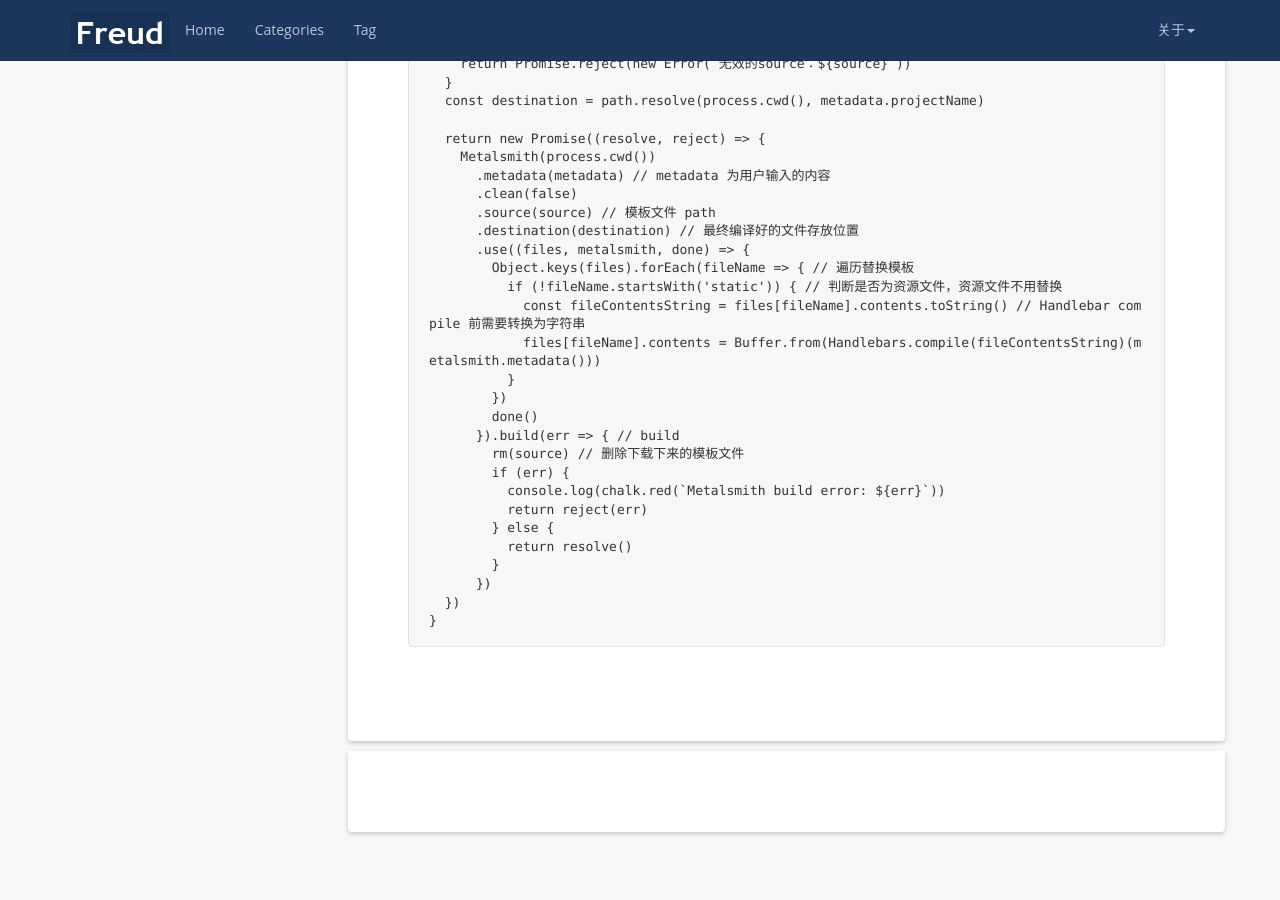
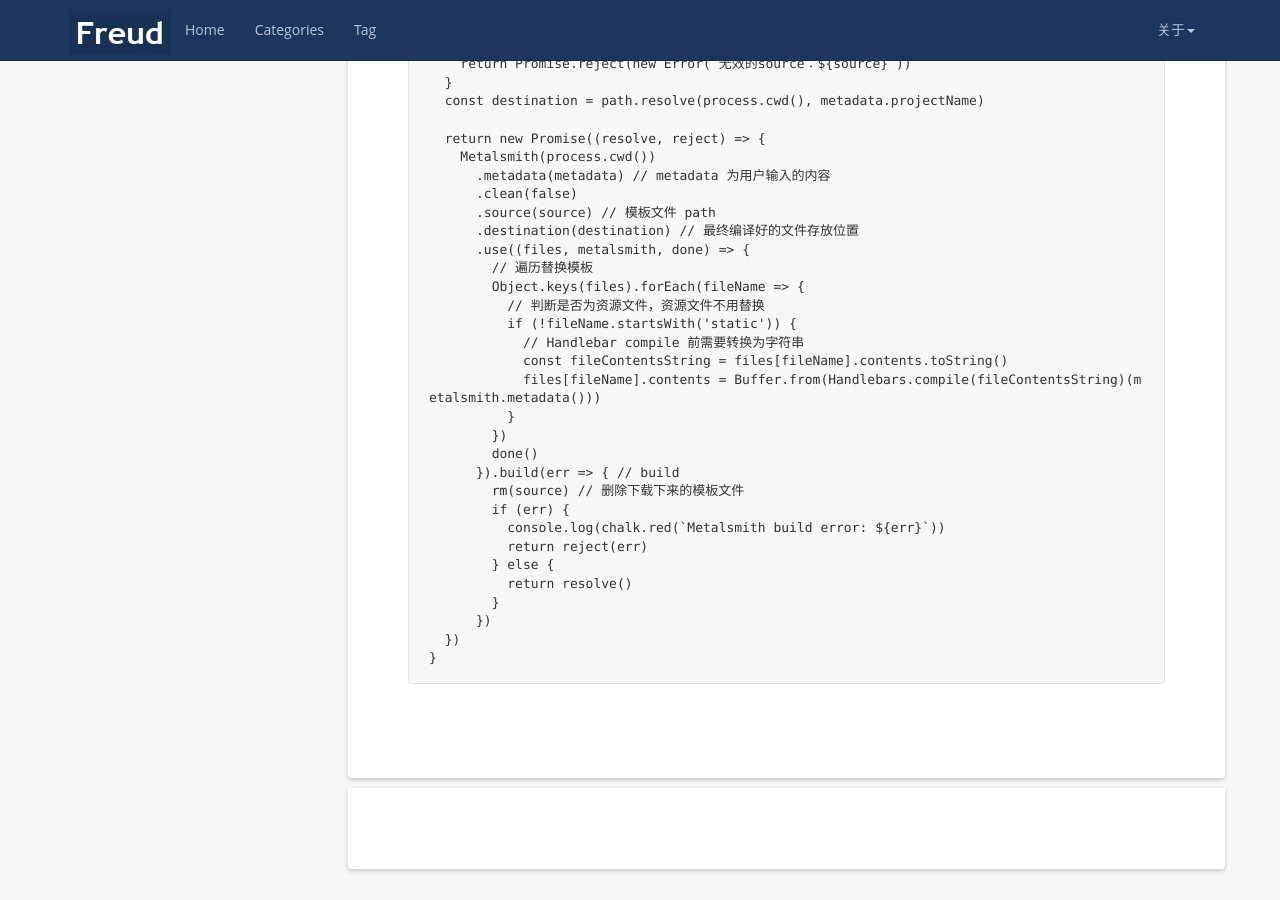
Before and after one commit to peiyanhuang/MyBlog, a Jekyll site: the page built from _posts/2020-01-17-creat-cli.md, in a window 1280 px wide and 900 px high, scrolled down 3300 px. Built offline with Jekyll 4.4.1, drawn with Linux system fonts in a browser that asks for light colours; nearby versions of some CDN libraries.

Commit message:
updae: style

```diff
--- a/_posts/2020-01-17-creat-cli.md
+++ b/_posts/2020-01-17-creat-cli.md
@@ -175,9 +175,12 @@ module.exports = function (metadata = {}, source) {
       .source(source) // 模板文件 path
       .destination(destination) // 最终编译好的文件存放位置
       .use((files, metalsmith, done) => {
-        Object.keys(files).forEach(fileName => { // 遍历替换模板
-          if (!fileName.startsWith('static')) { // 判断是否为资源文件，资源文件不用替换
-            const fileContentsString = files[fileName].contents.toString() // Handlebar compile 前需要转换为字符串
+        // 遍历替换模板
+        Object.keys(files).forEach(fileName => {
+          // 判断是否为资源文件，资源文件不用替换
+          if (!fileName.startsWith('static')) {
+            // Handlebar compile 前需要转换为字符串
+            const fileContentsString = files[fileName].contents.toString()
             files[fileName].contents = Buffer.from(Handlebars.compile(fileContentsString)(metalsmith.metadata()))
           }
         })
```
